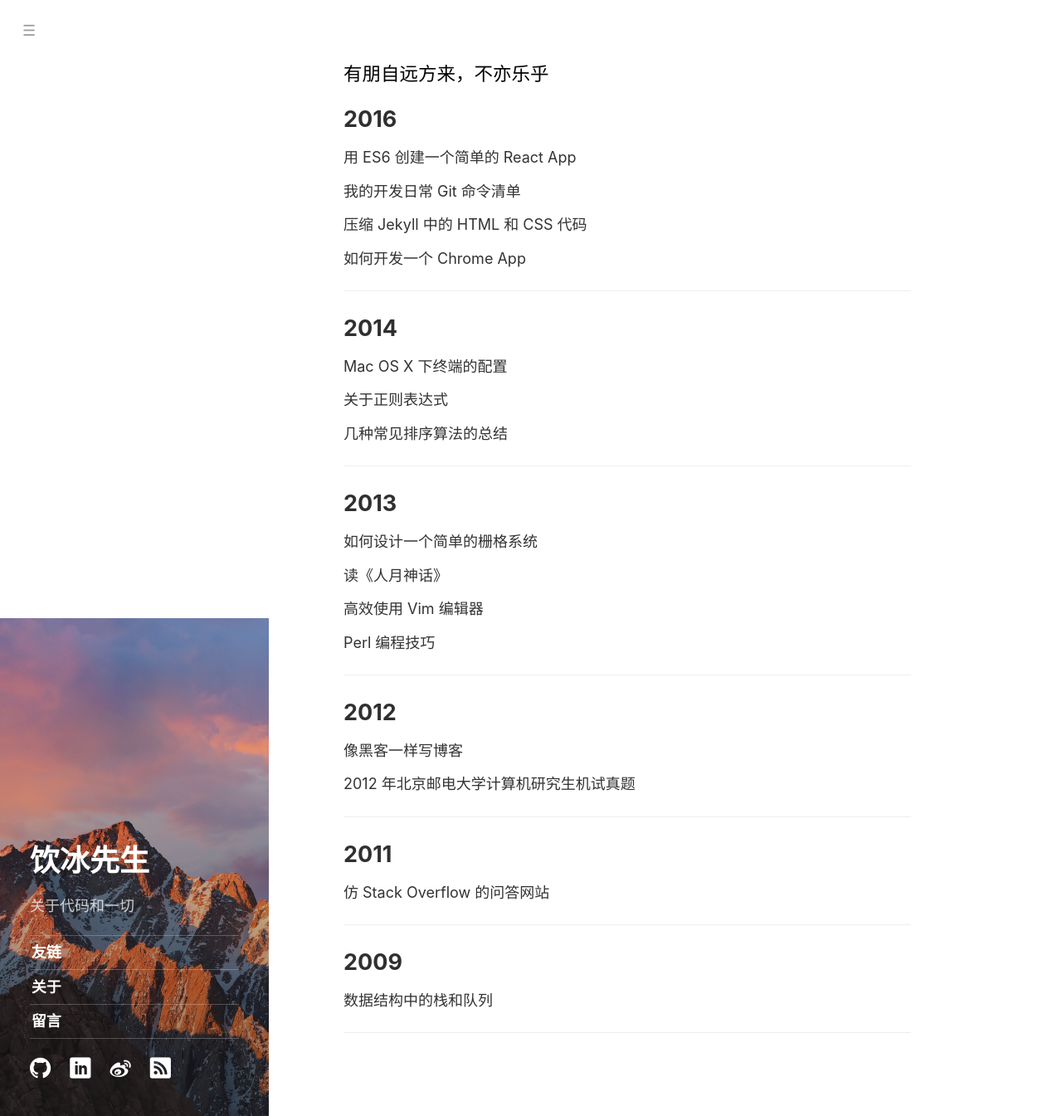
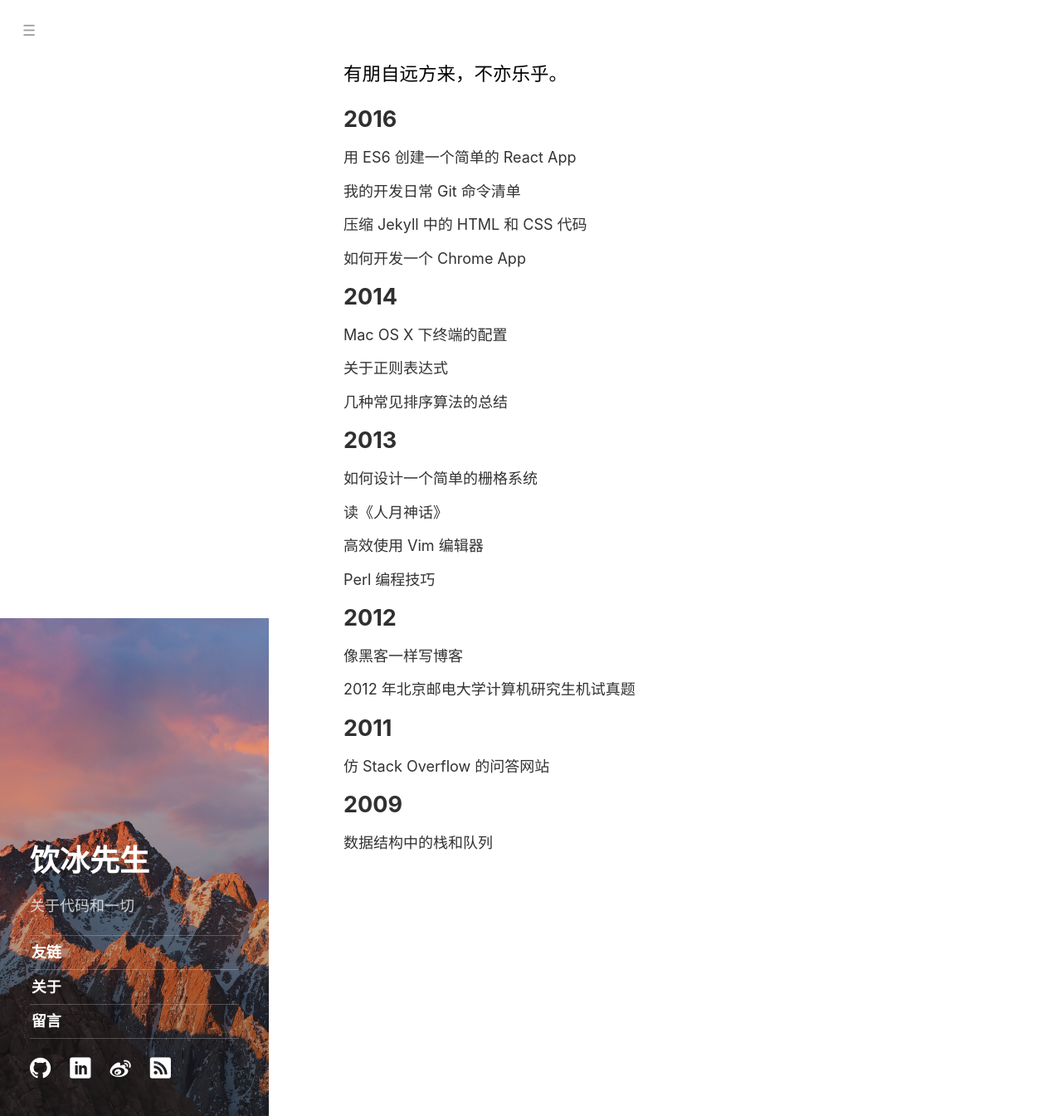
Before and after one commit to ybm/myanbin.github.io, a Jekyll site: the page built from index.html, in a window 1280 px wide and 1345 px high. Shown: the whole window at 83% size. Built offline with Jekyll 4.4.1, drawn with Linux system fonts in a browser that asks for light colours.

```diff
--- a/index.html
+++ b/index.html
@@ -4,13 +4,13 @@ title: "主页"
 ---
 
 
-<p class="lead">有朋自远方来，不亦乐乎</p>
+<p class="lead">有朋自远方来，不亦乐乎。</p>
 
 
 {% for post in site.posts %}
   {% assign currentdate = post.date | date: "%Y" %}
   {% if currentdate != date %}
-    {% unless forloop.first %}</ul><hr/>{% endunless %}
+    {% unless forloop.first %}</ul>{% endunless %}
     <h2 id="y{{post.date | date: "%Y"}}" class="page-title">{{ currentdate }}</h2>
     <ul class="related-posts">
     {% assign date = currentdate %}
@@ -20,7 +20,7 @@ title: "主页"
       <a href="{{ site.baseurl }}{{ post.url }}"><span>{{ post.title }}</span></a>
     </h4>
   </li>
-  {% if forloop.last %}</ul><hr/>{% endif %}
+  {% if forloop.last %}</ul>{% endif %}
 {% endfor %}
 
 
```
Also changed, not shown: _posts/2013-07-14-effective-vim.md (+3 -0 lines), link.md (+1 -1 lines).
